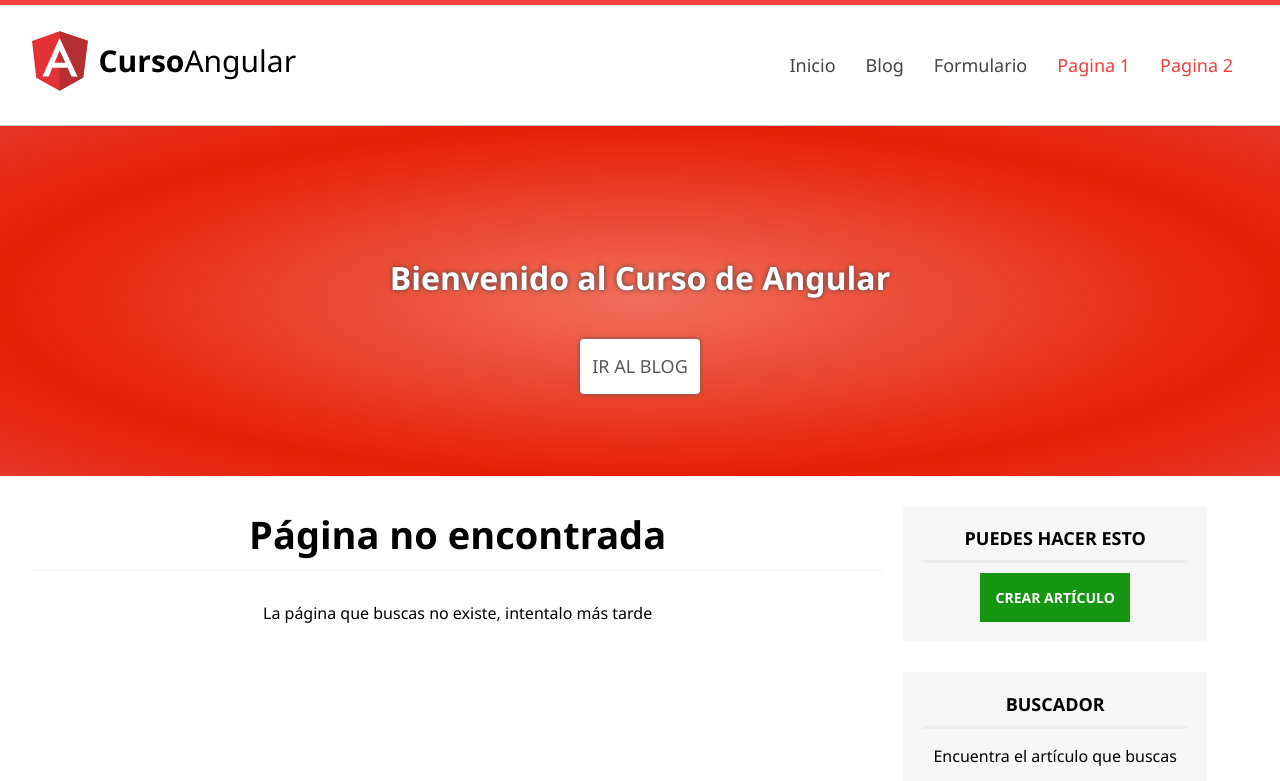
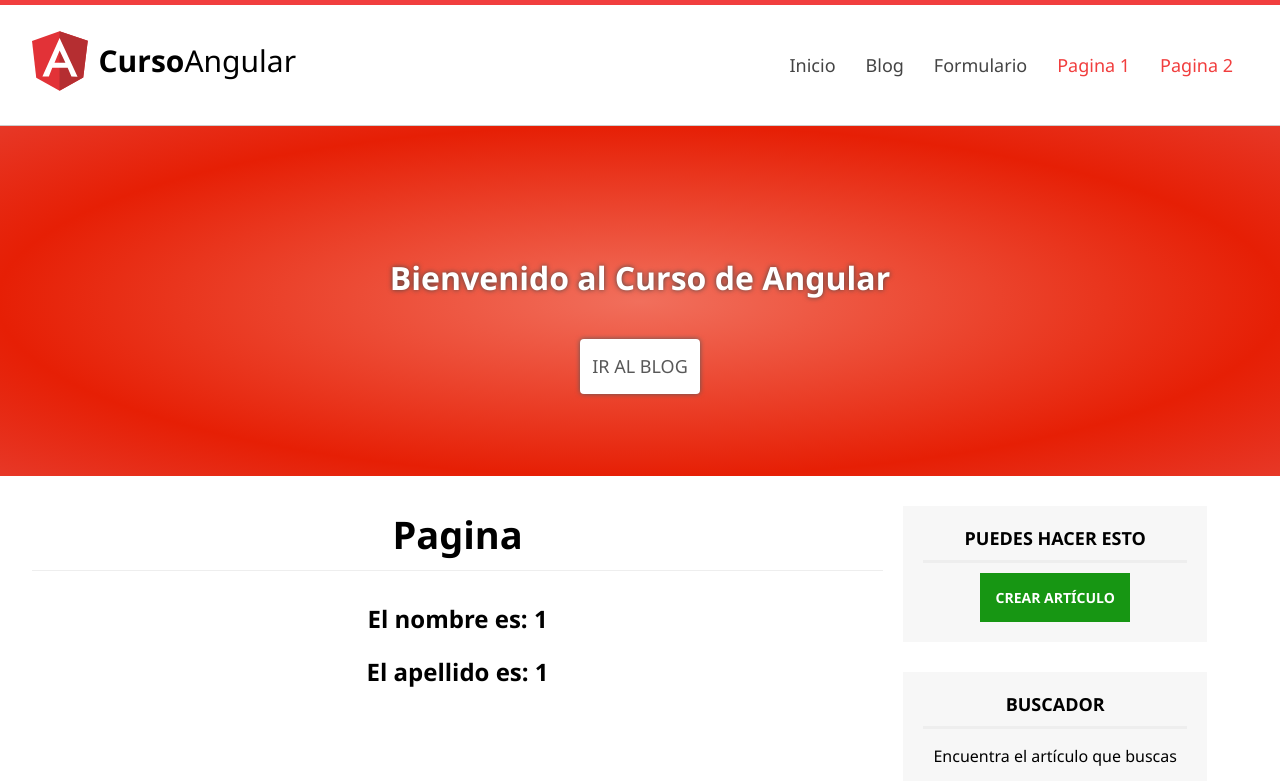
Before and after one commit to clf94-dev/web-example-angular, an Angular app: page /pagina-test/1/1 in a window 1280 px wide. Shown: the top 781 px of the page. Built offline with nearby package versions, Linux system fonts and the light colour scheme.

Commit message:
passing elements through the url (required)

```diff
--- a/src/app/app.routing.ts
+++ b/src/app/app.routing.ts
@@ -12,7 +12,8 @@ const appRoutes: Routes =[
     {path: 'home', component: HomeComponent},
     {path: 'blog', component: BlogComponent},
     {path: 'form', component: FormComponent},
-    {path: 'pagina-test', component: PaginaComponent},
+
+    {path: 'pagina-test/:nombre/:apellido', component: PaginaComponent},
     {path: '**' , component: ErrorComponent}
 ];
 
--- a/src/app/components/pagina/pagina.component.html
+++ b/src/app/components/pagina/pagina.component.html
@@ -1 +1,6 @@
 <h1 class='subheader'>Pagina</h1>
+
+<div *ngIf='name && lastName'>
+    <h2>El nombre es: {{name}}</h2>
+    <h2>El apellido es: {{lastName}}</h2>
+</div>
--- a/src/app/components/pagina/pagina.component.ts
+++ b/src/app/components/pagina/pagina.component.ts
@@ -1,4 +1,5 @@
 import { Component, OnInit } from '@angular/core';
+import { ActivatedRoute, Router } from '@angular/router';
 
 @Component({
   selector: 'app-pagina',
@@ -6,10 +7,23 @@ import { Component, OnInit } from '@angular/core';
   styleUrls: ['./pagina.component.scss']
 })
 export class PaginaComponent implements OnInit {
+public name: string;
+public lastName: string;
+  constructor(
+    private _route: ActivatedRoute,
+    private _router: Router
+  ) {
 
-  constructor() { }
+  }
 
   ngOnInit(): void {
+
+    this._route.params.subscribe((params: Params) =>
+    {
+console.log(params);
+this.name= params.nombre;
+this.lastName= params.apellido;
+    });
   }
 
 }
```
